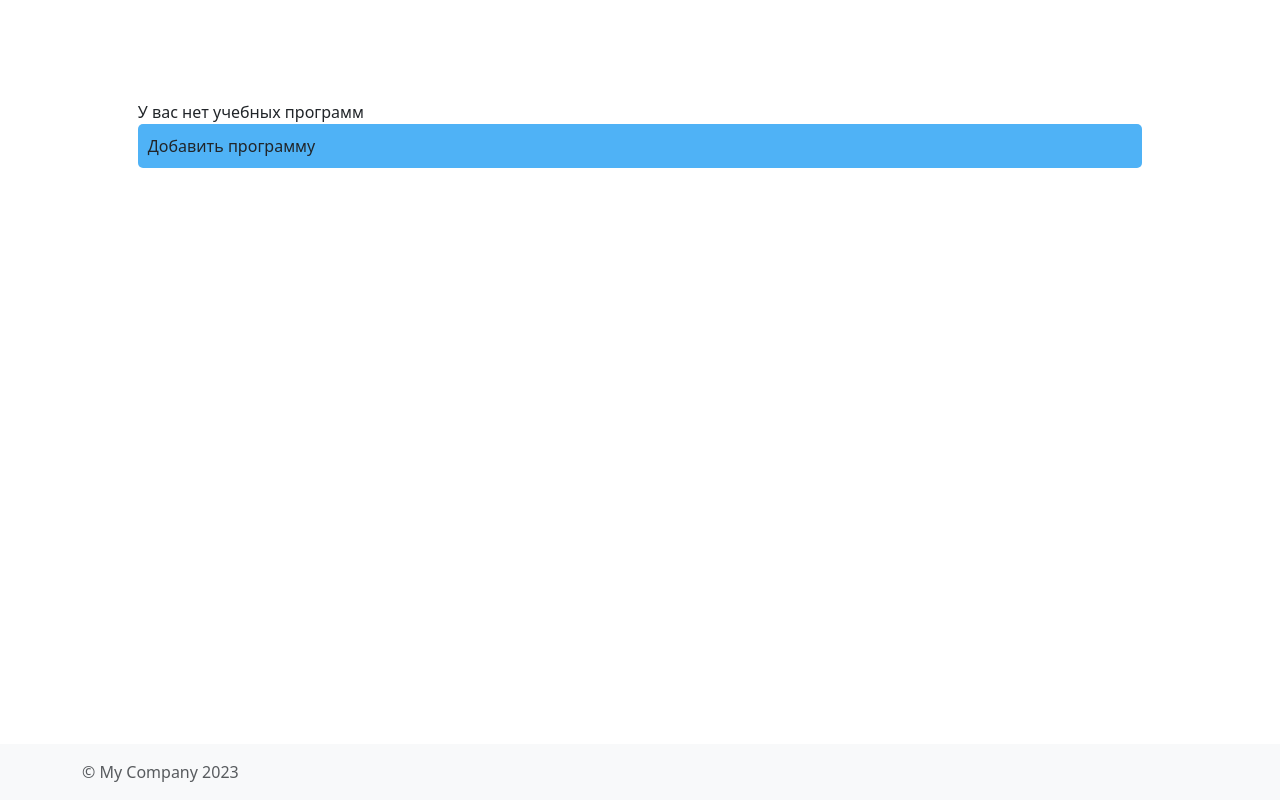
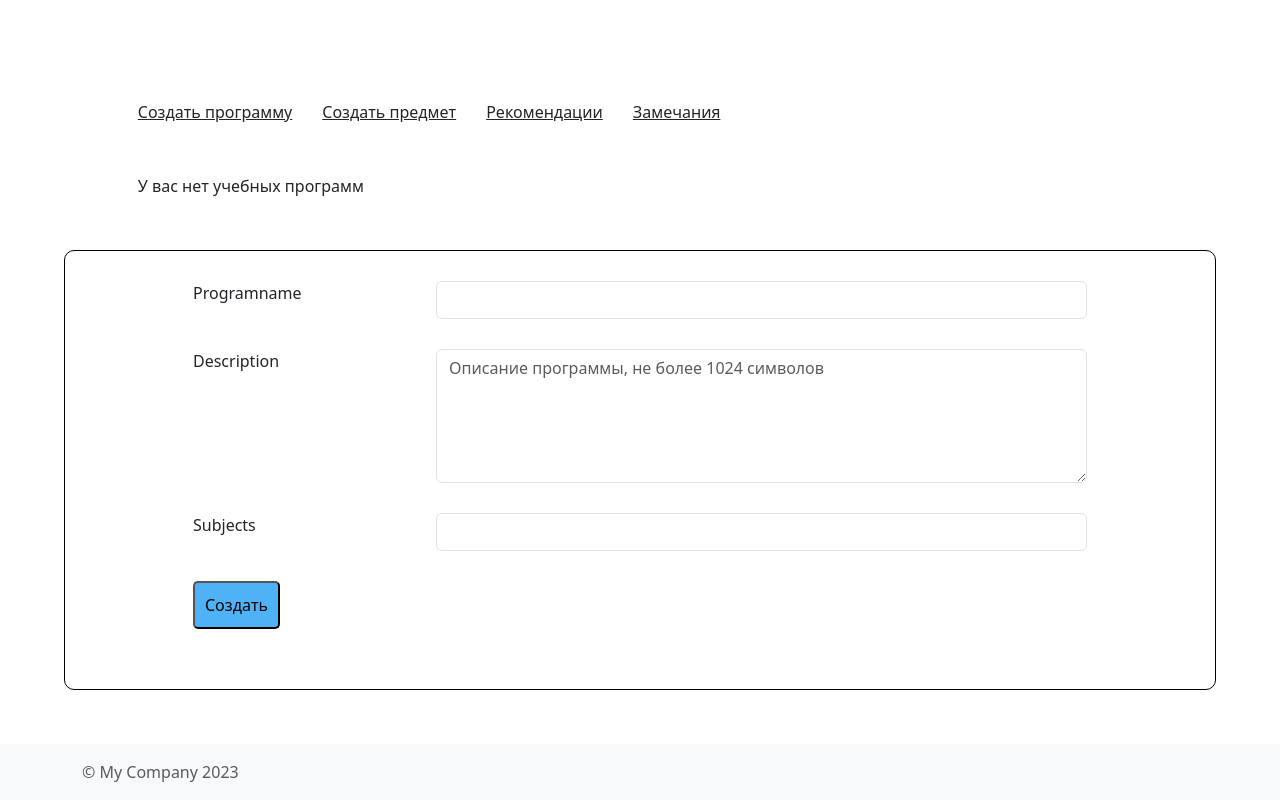
Before and after one commit to pfiryulin/irnitu, a Yii app: template views/head/index.php in a window 1280 px wide. Run offline with PHP 8.4 and a stand-in for Yii, Linux system fonts and the light colour scheme; the template is opened without the code that fills it, so the values that code supplies are empty; form fields are guessed from the names that the template uses; some libraries are stand-ins or nearby versions.

Commit message:
created form ror new prodram

```diff
--- a/views/head/index.php
+++ b/views/head/index.php
@@ -1,13 +1,29 @@
 <?php
 
 /** @var yii\web\View $this */
-
+use yii\widgets\ActiveForm;
+use yii\helpers\Html;
 $this->title = Yii::$app->name;
 
 
 ?>
+<nav>
+    <div class="program__add">
+        Создать программу
+    </div>
+    <div class="program__add">
+        Создать предмет
+    </div>
+    <div class="program__add">
+        Рекомендации
+    </div>
+    <div class="program__add">
+        Замечания
+    </div>
 
+</nav>
 <main>
+
     <section class="program__list">
         <?php
             if(isset($program)){
@@ -31,9 +47,28 @@ $this->title = Yii::$app->name;
 
 
 
-        <div class="button program__add">
-            Добавить программу
-        </div>
+
+
 
     </section>
+    <div class="modalwin creature">
+        <?php $form=ActiveForm::begin([
+                'id' => 'creatProgramForm',
+        ]) ?>
+            <?= $form->field($creat, 'programname')->input('text',
+                [
+                        'placeholder' => 'Название учебной программы',
+                ]); ?>
+            <?= $form->field($creat, 'description')->textarea(['maxlength'=>'1024',
+                'rows'=>"5",
+                'placeholder'=> 'Описание программы, не более 1024 символов',]); ?>
+            <?= $form->field($creat, 'subjects')->listBox( $item, $options = ['Природовадение',
+                'Родная лиетература',
+                'Сопротивление металов',
+                'Распознавание НЛО',]); ?>
+            <div class="form-group">
+                <?= Html::submitButton('Создать', ['class' => 'button']) ?>
+            </div>
+        <?php $form=ActiveForm::end() ?>
+    </div>
 </main>
--- a/web/style/style.css
+++ b/web/style/style.css
@@ -7,6 +7,14 @@
 main{
     width: 90%;
     margin: 50px auto;
+}
+
+nav{
+    width: 90%;
+    margin: 50px auto;
+    display: flex;
+    justify-content: flex-start;
+    gap:30px;
 }
 .item{
     display: flex;
@@ -35,3 +43,32 @@ main{
 .item__button{
     width: 100%;
 }
+
+.program__add{
+    text-decoration: underline;
+    cursor: pointer;
+}
+
+.modalwin{
+    width: 90vw;
+    padding: 30px 10%;
+    position: absolute;
+    top: 250px;
+    left: 5%;
+    background: white;
+    border-radius: 10px;
+    border: 1px solid black;
+}
+
+.form-group{
+    display: flex;
+    width: 100%;
+    margin: 0 auto;
+    justify-content: space-between;
+    margin-bottom: 30px;
+    gap:50px;
+}
+
+.form-group>label{
+    width: 30%;
+}
```
Also changed, not shown: controllers/HeadController.php (+11 -3 lines), models/CreatureForm.php (added, +29 -0 lines).
